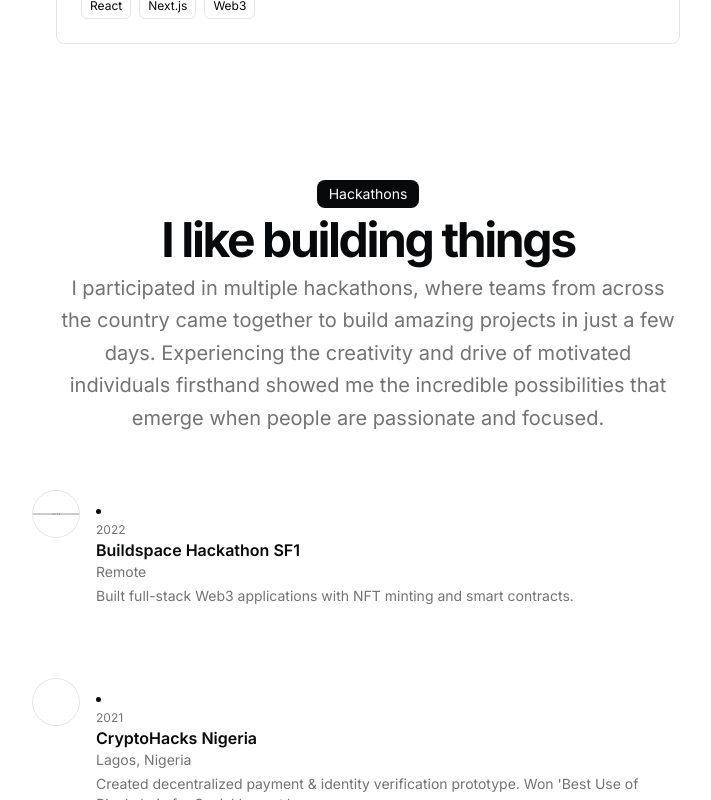
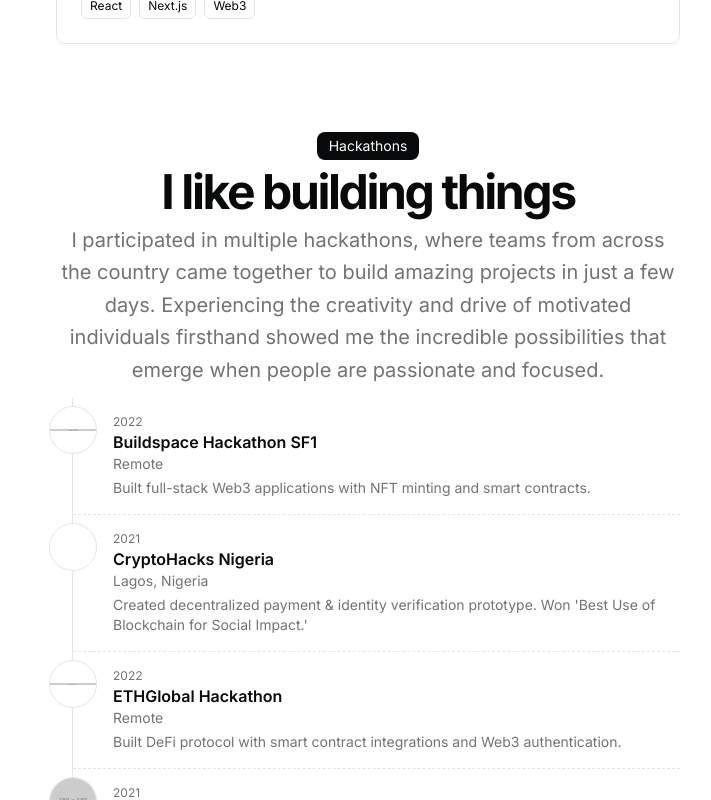
Before and after one commit to noahweb3dev/portfolioweb3dev, a Next.js app: page / in a window 1280 px wide. Shown: the part 1300-2100 px from the top of the page, without its empty margins (272-983 px from the left). Built offline with nearby package versions, Linux system fonts and the light colour scheme.

Commit message:
refactor: enhance hackathons section layout and improve description formatting

```diff
--- a/src/app/page.tsx
+++ b/src/app/page.tsx
@@ -162,7 +162,7 @@ export default function Page() {
         </div>
       </section>
       <section id="hackathons">
-        <div className="space-y-12 w-full py-12">
+        <div className="flex min-h-0 flex-col gap-y-3">
           <BlurFade delay={BLUR_FADE_DELAY * 13}>
             <div className="flex flex-col items-center justify-center space-y-4 text-center">
               <div className="space-y-2">
@@ -173,20 +173,18 @@ export default function Page() {
                   I like building things
                 </h2>
                 <p className="text-muted-foreground md:text-xl/relaxed lg:text-base/relaxed xl:text-xl/relaxed">
-                  I participated in multiple hackathons, where teams from across
-                  the country came together to build amazing projects in just a
-                  few days.
-                  Experiencing the creativity and drive of motivated individuals
-                  firsthand showed me the incredible possibilities that emerge
-                  when people
-                  are passionate and focused.
+                  I participated in multiple hackathons, where teams from across the country came together to build amazing projects in just a few days. Experiencing the creativity and drive of motivated individuals firsthand showed me the incredible possibilities that emerge when people are passionate and focused.
                 </p>
               </div>
             </div>
           </BlurFade>
-          {/* Hackathons grid (safe guard) */}
-          {(DATA.hackathons ?? []).map((hackathon, id) => (
-            <BlurFade key={hackathon.title ?? id} delay={BLUR_FADE_DELAY * 14 + id * 0.05}>
+          <BlurFade delay={BLUR_FADE_DELAY * 14}>
+            <ul className="mb-4 ml-4 divide-y divide-dashed border-l">
+              {DATA.hackathons.map((hackathon, id) => (
+                <BlurFade
+                  key={hackathon.title + hackathon.dates}
+                  delay={BLUR_FADE_DELAY * 15 + id * 0.05}
+                >
                   <HackathonCard
                     title={hackathon.title}
                     description={hackathon.description}
@@ -197,6 +195,8 @@ export default function Page() {
                   />
                 </BlurFade>
               ))}
+            </ul>
+          </BlurFade>
         </div>
       </section>
       <section id="contact">
```
Lines whose indentation alone changed are shown as unchanged.
